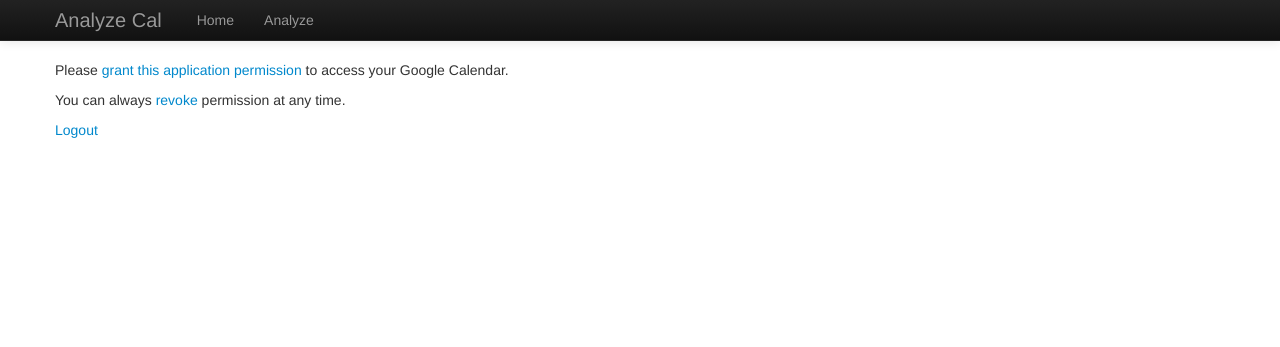
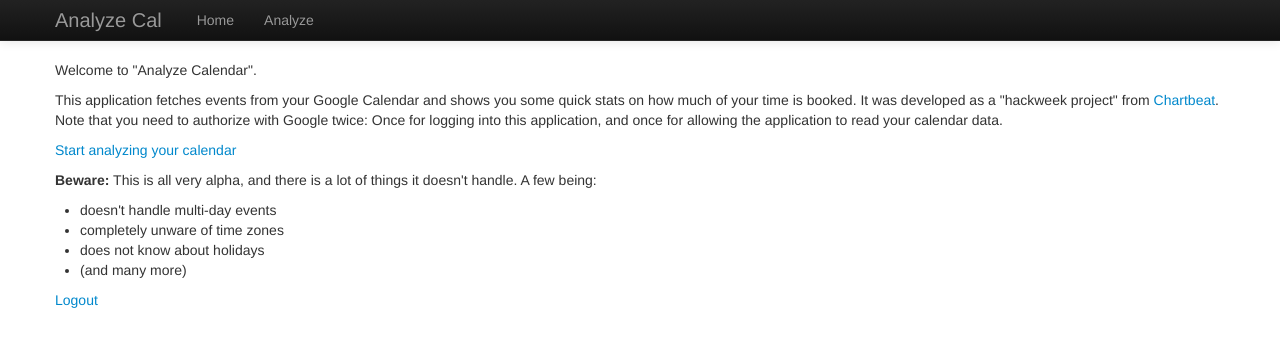
Before and after one commit to chartbeat-labs/analyzecal, a Python web app: template templates/index.html in a window 1280 px wide. Shown: the top 347 px of the page. Run offline with Jinja, Linux system fonts and the light colour scheme; the template is opened without the code that fills it, so the values that code supplies are empty; some libraries are stand-ins or nearby versions.

Commit message:
make app login/auth flow a bit more logical, including making the index page open and including some information.

```diff
--- a/handlers/index.py
+++ b/handlers/index.py
@@ -1,7 +1,6 @@
 from google.appengine.api import users
 from google.appengine.ext import webapp
 
-from handlers.env import decorator
 from handlers.env import template_engine
 
 
@@ -10,11 +9,8 @@ class IndexHandler(webapp.RequestHandler):
     Index/welcome page for the application.
     """
 
-    @decorator.oauth_aware
     def get(self):
         data = {
-            'url': decorator.authorize_url(),
-            'has_credentials': decorator.has_credentials(),
             'title': 'Welcome',
             'page': 'home',
             'logout_url': users.create_logout_url('/'),
--- a/templates/index.html
+++ b/templates/index.html
@@ -1,18 +1,34 @@
 {% include "parts/header.html" %}
 
-{% if has_credentials %}
 <p>
-  Please <a href="/choose_cal">choose a calendar to analyze</a>.
+  Welcome to "Analyze Calendar".
 </p>
-{% else %}
+
 <p>
-  Please <a href="{{ url }}">grant this application permission</a> to access your
-  Google Calendar.
+  This application fetches events from your Google Calendar and shows
+  you some quick stats on how much of your time is booked. It was
+  developed as a "hackweek project"
+  from <a href="http://chartbeat.com">Chartbeat</a>. Note that you
+  need to authorize with Google twice: Once for logging into this
+  application, and once for allowing the application to read your
+  calendar data.
 </p>
-{% endif %}
+
 <p>
-  You can always <a href="https://www.google.com/accounts/b/0/IssuedAuthSubTokens">revoke</a> permission at any time.
+  <a href="/choose_cal">Start analyzing your calendar</a>
 </p>
+
+<p>
+  <strong>Beware:</strong> This is all very alpha, and there is a lot
+  of things it doesn't handle. A few being:
+</p>
+
+<ul>
+  <li>doesn't handle multi-day events</li>
+  <li>completely unware of time zones</li>
+  <li>does not know about holidays</li>
+  <li>(and many more)</li>
+</ul>
 
 <p>
   <a href="{{ logout_url }}">Logout</a>
```
Also changed, not shown: handlers/choose_cal.py (+13 -3 lines), templates/choose_cal.html (+15 -0 lines).
